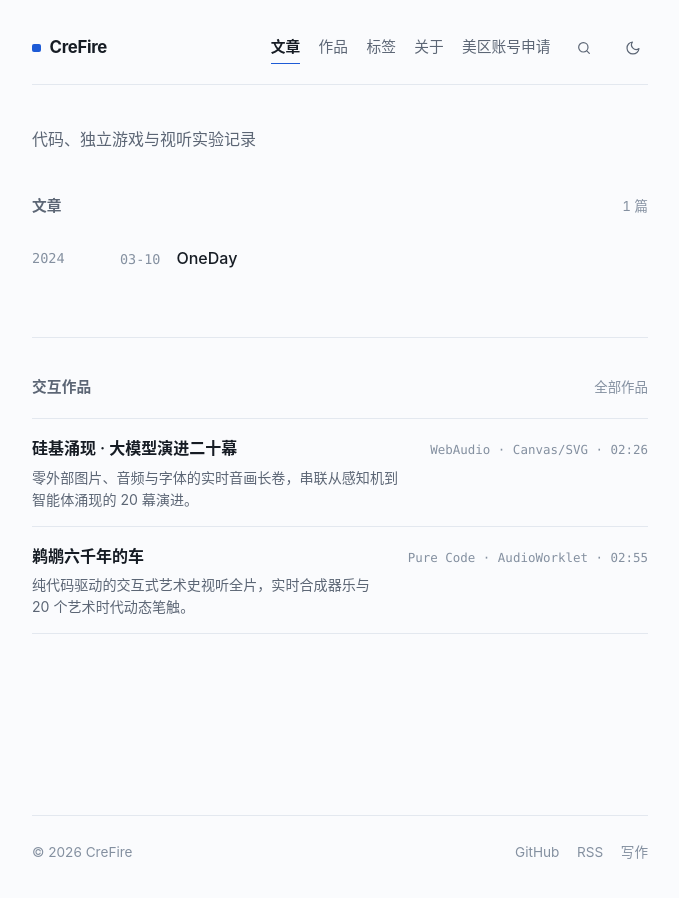
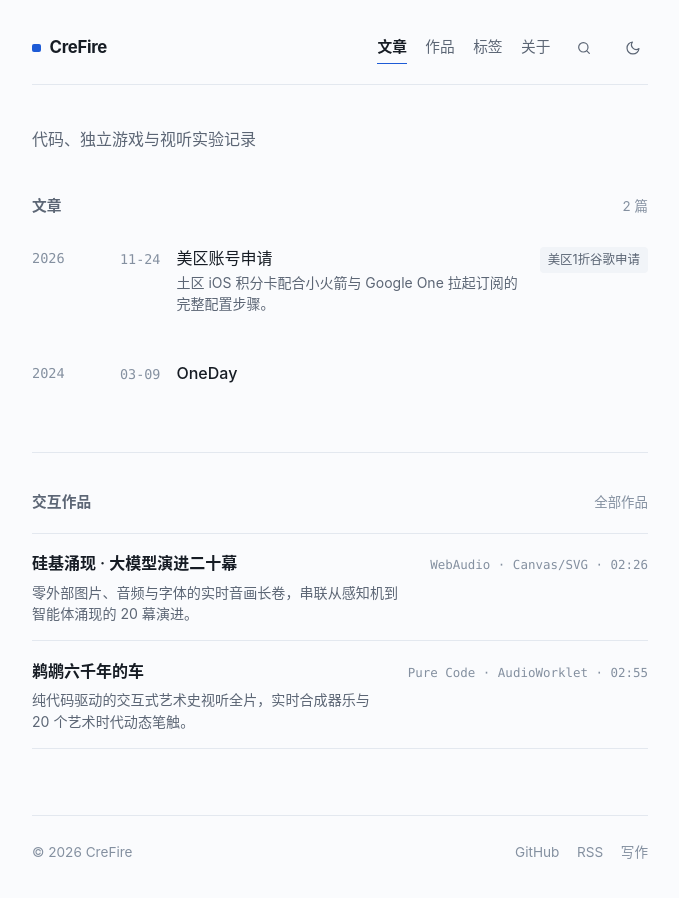
Before and after one commit to CreFire/CreFire.github.io, a Jekyll site: the page built from index.html, in a window 1280 px wide. Shown: the whole page, without its empty margins (300-979 px from the left). Built offline with Jekyll 4.4.1, drawn with Linux system fonts in a browser that asks for light colours.

Commit message:
Publish 美区账号申请 as blog post and fix CMS naive date offset

```diff
--- a/_config.yml
+++ b/_config.yml
@@ -37,7 +37,6 @@ works:
 markdown: kramdown
 highlighter: rouge
 permalink: /:title/
-timezone: Asia/Shanghai
 
 kramdown:
   input: GFM
--- a/_layouts/home.html
+++ b/_layouts/home.html
@@ -25,7 +25,7 @@ layout: default
                   <time class="ledger__date" datetime="{{ post.date | date_to_xmlschema }}">{{ post.date | date: "%m-%d" }}</time>
                   <span class="ledger__main">
                     <span class="ledger__title">{{ post.title }}</span>
-                    {% if post.description and post.description != "" %}
+                    {% if post.description and post.description != "" and post.description != post.title %}
                       <span class="ledger__desc">{{ post.description }}</span>
                     {% endif %}
                   </span>
--- a/_layouts/post.html
+++ b/_layouts/post.html
@@ -26,7 +26,7 @@ layout: default
 
     {% if page.subtitle and page.subtitle != "" %}
       <p class="post__subtitle">{{ page.subtitle }}</p>
-    {% elsif page.description and page.description != "" %}
+    {% elsif page.description and page.description != "" and page.description != page.title %}
       <p class="post__subtitle">{{ page.description }}</p>
     {% endif %}
 
--- a/pages/美区账号申请.md
+++ b/_posts/2026-11-24-us-account-apply.md
@@ -1,36 +1,27 @@
 ---
-layout: page
-menu: true
+layout: post
 date: 2026-11-24 16:24:30
-title: 美区账号申请
-permalink: /{{slug}}/
-description: 美区账号申请
+title: "美区账号申请"
+description: "土区 iOS 积分卡配合小火箭与 Google One 拉起订阅的完整配置步骤。"
 tags:
   - 美区1折谷歌申请
 ---
-<!--StartFragment-->
 
 大家都当谜语人，我来开谜吧
 
-1、土区iOS账号自备\
-2、积分卡自备，2949，相当于3000积分，成本420-430左右。要是能绑银行卡最好\
-3、小火箭（shadowrocket）\
-4、下载Google one，不是Google浏览器，也不是Gemini，是Google one\
-下面直接上图小火箭的配置，配置完记得打开魔法，要不然不生效。\
+1、土区iOS账号自备
+2、积分卡自备，2949，相当于3000积分，成本420-430左右。要是能绑银行卡最好
+3、小火箭（shadowrocket）
+4、下载Google one，不是Google浏览器，也不是Gemini，是Google one
+下面直接上图小火箭的配置，配置完记得打开魔法，要不然不生效。
 还有证书安装完，记得去设置->通用->关于本机->证书信任设置，里面，还有个开关要打开的！！
 
 要是google one拉不起套餐页，试试下载google浏览器，通过google浏览器的订阅ai跳转到google one拉起看看
 
-<!--StartFragment-->
-
-<!--StartFragment-->
-
-1. g1.ios.30tb.ai.pro.m g1.ai.ultra.3months_ip_90p.acq 需要完整粘贴
-2. http-response（不是默认的，需要手动改）
+1. `g1.ios.30tb.ai.pro.m g1.ai.ultra.3months_ip_90p.acq` 需要完整粘贴
+2. `http-response`（不是默认的，需要手动改）
 3. 证书需要首先安装 然后设置首页处理一下 再去信任证书（总共三步）
 4. 首页需要从 配置 改成 代理
-
-<!--EndFragment-->
 
 ![IMG_9916](https://cdn3.ldstatic.com/optimized/4X/b/2/e/b2e3c44614b3e48517e3f582ea3c312bac44ae15_2_230x500.jpeg)
 
```
